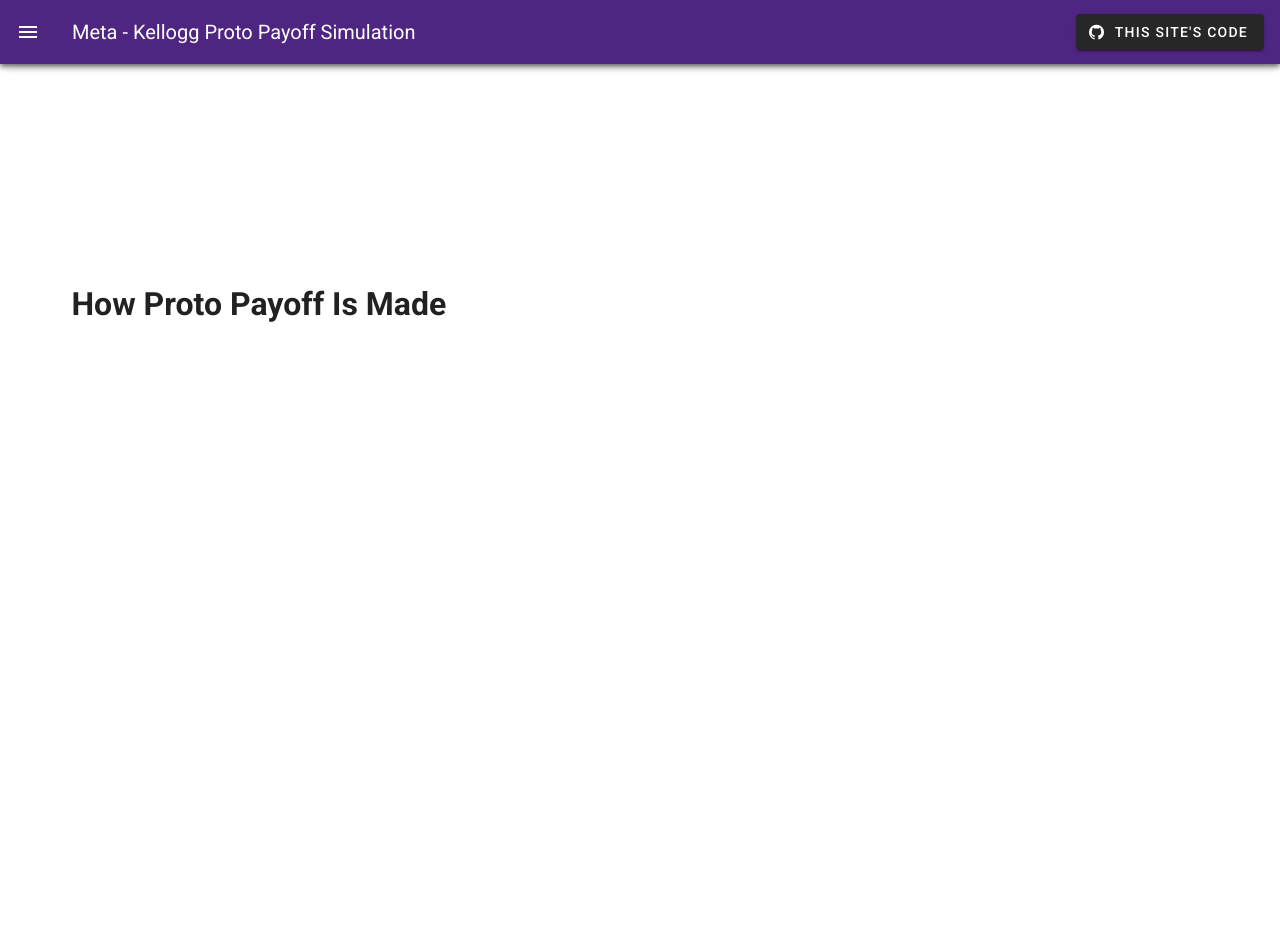
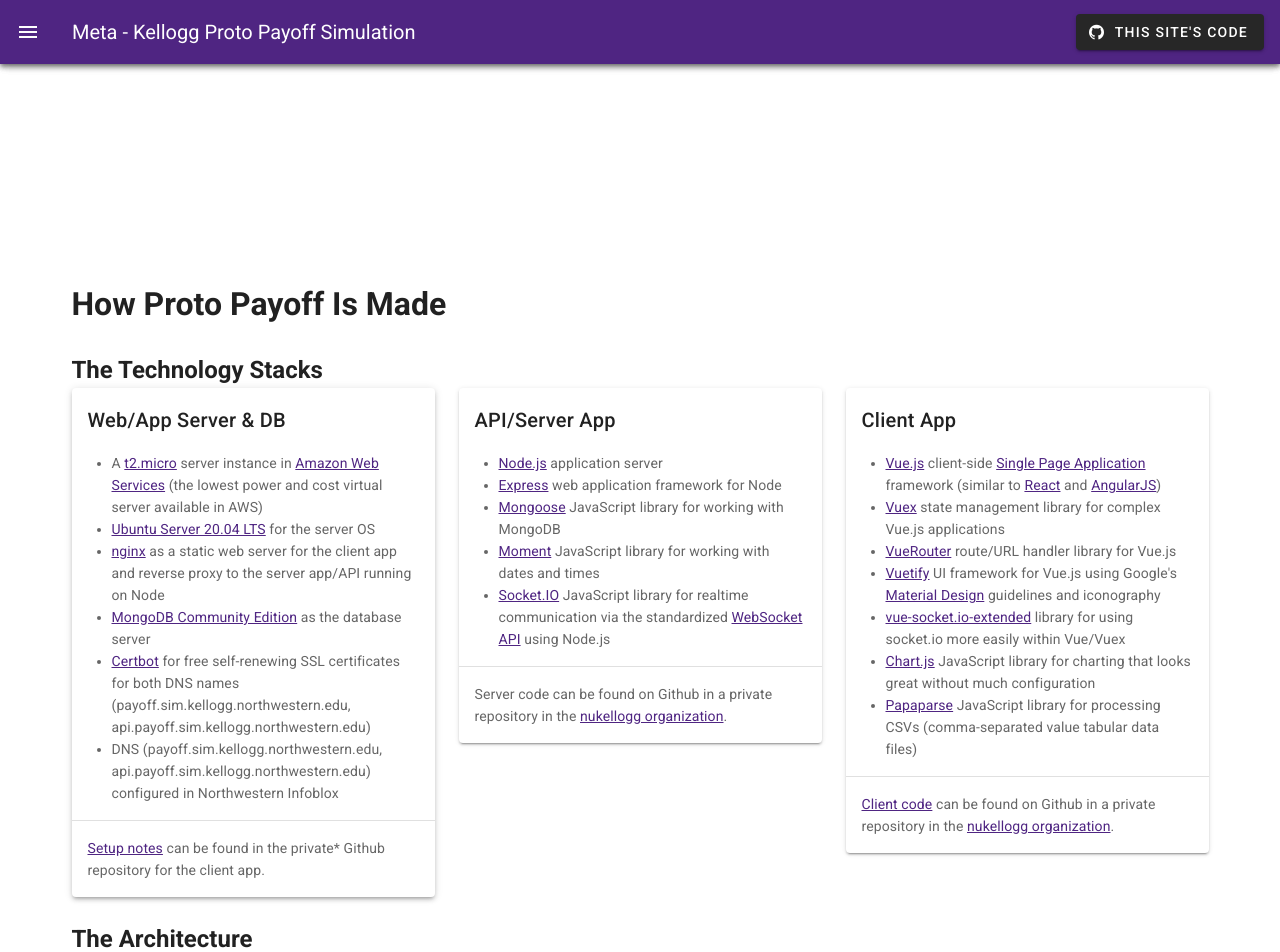
Before and after one commit to lovingawareness/metaprotopayoff, a Vue app: page /#/howitsmade in a window 1280 px wide. Shown: the top 952 px of the page. Before the commit the page ends 928 px from the top, so only its background shows below. Built offline with nearby package versions, Linux system fonts and the light colour scheme.

Commit message:
Added some details to HowItsMade.

```diff
--- a/src/components/HowItsMade.vue
+++ b/src/components/HowItsMade.vue
@@ -3,6 +3,83 @@
         <v-row>
             <v-col>
                 <h1>How Proto Payoff Is Made</h1>
+            </v-col>
+        </v-row>
+        <v-row>
+            <v-col>
+                <h2>The Technology Stacks</h2>
+                <v-row>
+                    <v-col cols="4">
+                        <v-card
+                            elevation="3"
+                        >
+                            <v-img></v-img>
+                            <v-card-title>Web/App Server & DB</v-card-title>
+                            <v-card-text>
+                                <ul>
+                                    <li>A <a href="https://aws.amazon.com/ec2/instance-types/t2/">t2.micro</a> server instance in <a href="https://aws.northwestern.edu/">Amazon Web Services</a> (the lowest power and cost virtual server available in AWS)</li>
+                                    <li><a href="https://aws.amazon.com/marketplace/pp/prodview-iftkyuwv2sjxi?qid=1591613411512&sr=0-2&ref_=srh_res_product_title">Ubuntu Server 20.04 LTS</a> for the server OS</li>
+                                    <li><a href="https://www.nginx.com/">nginx</a> as a static web server for the client app and reverse proxy to the server app/API running on Node</li>
+                                    <li><a href="https://docs.mongodb.com/manual/tutorial/install-mongodb-on-ubuntu/">MongoDB Community Edition</a> as the database server</li>
+                                    <li><a href="https://certbot.eff.org/">Certbot</a> for free self-renewing SSL certificates for both DNS names (payoff.sim.kellogg.northwestern.edu, api.payoff.sim.kellogg.northwestern.edu)</li>
+                                    <li>DNS (payoff.sim.kellogg.northwestern.edu, api.payoff.sim.kellogg.northwestern.edu) configured in Northwestern Infoblox</li>
+                                </ul>
+                            </v-card-text>
+                            <v-divider></v-divider>
+                            <v-card-text>
+                                <a href="https://github.com/nukellogg/proto-payoff-client/blob/main/server-setup/deploy.md">Setup notes</a> can be found in the private* Github repository for the client app.
+                            </v-card-text>
+                        </v-card>
+                    </v-col>
+                    <v-col cols="4">
+                        <v-card>
+                            <v-img></v-img>
+                            <v-card-title>
+                                API/Server App
+                            </v-card-title>
+                            <v-card-text>
+                                <ul>
+                                    <li><a href="https://nodejs.dev/">Node.js</a> application server</li>
+                                    <li><a href="http://expressjs.com/">Express</a> web application framework for Node</li>
+                                    <li><a href="https://mongoosejs.com/">Mongoose</a> JavaScript library for working with MongoDB</li>
+                                    <li><a href="https://momentjs.com/">Moment</a> JavaScript library for working with dates and times</li>
+                                    <li><a href="https://socket.io/">Socket.IO</a> JavaScript library for realtime communication via the standardized <a href="https://developer.mozilla.org/en-US/docs/Web/API/WebSockets_API">WebSocket API</a> using Node.js</li>
+                                </ul>
+                            </v-card-text>
+                            <v-divider></v-divider>
+                            <v-card-text>
+                                <a href="https://github.com/nukellogg/proto-payoff-server"></a> Server code can be found on Github in a private repository in the <a href="https://github.com/nukellogg">nukellogg organization</a>.
+                            </v-card-text>
+                        </v-card>
+                    </v-col>
+                    <v-col cols="4">
+                        <v-card>
+                            <v-card-title>
+                                Client App
+                            </v-card-title>
+                            <v-card-text>
+                                <ul>
+                                    <li><a href="https://vuejs.org/">Vue.js</a> client-side <a href="https://developer.mozilla.org/en-US/docs/Glossary/SPA">Single Page Application</a> framework (similar to <a href="https://reactjs.org/">React</a> and <a href="https://angularjs.org/">AngularJS</a>)</li>
+                                    <li><a href="https://vuex.vuejs.org/">Vuex</a> state management library for complex Vue.js applications</li>
+                                    <li><a href="https://router.vuejs.org/">VueRouter</a> route/URL handler library for Vue.js</li>
+                                    <li><a href="https://vuetifyjs.com/en/">Vuetify</a> UI framework for Vue.js using Google's <a href="https://material.io/design">Material Design</a> guidelines and iconography</li>
+                                    <li><a href="https://www.npmjs.com/package/vue-socket.io-extended">vue-socket.io-extended</a> library for using socket.io more easily within Vue/Vuex</li>
+                                    <li><a href="https://www.chartjs.org/">Chart.js</a> JavaScript library for charting that looks great without much configuration</li>
+                                    <li><a href="https://www.papaparse.com/">Papaparse</a> JavaScript library for processing CSVs (comma-separated value tabular data files)</li>
+                                </ul>
+                            </v-card-text>
+                            <v-divider></v-divider>
+                            <v-card-text>
+                                <a href="https://github.com/nukellogg/proto-payoff-client">Client code</a> can be found on Github in a private repository in the <a href="https://github.com/nukellogg">nukellogg organization</a>.
+                            </v-card-text>
+                        </v-card>
+                    </v-col>
+                </v-row>
+            </v-col>
+        </v-row>
+        <v-row>
+            <v-col>
+                <h2>The Architecture</h2>
             </v-col>
         </v-row>
     </v-container>
```
